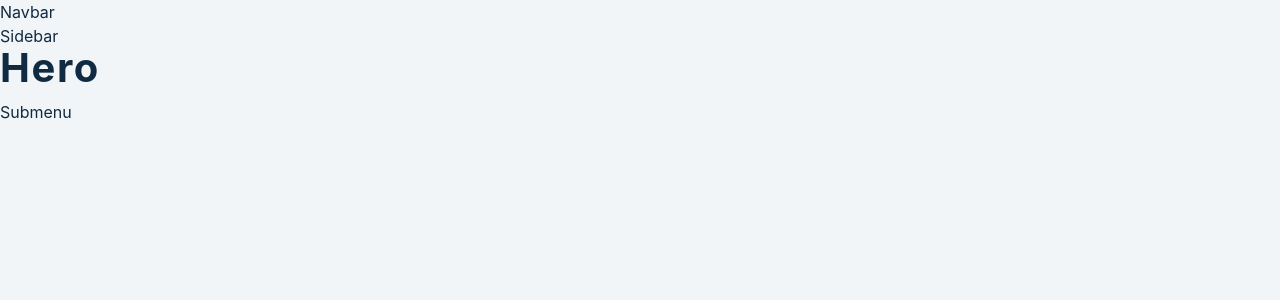
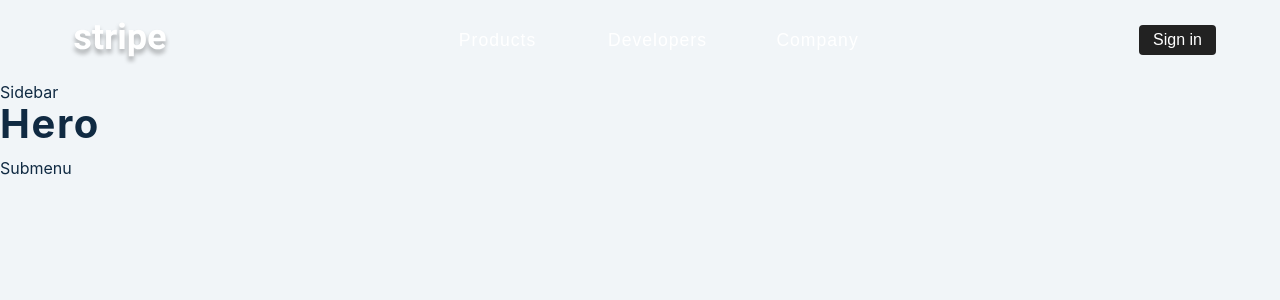
Before and after one commit to Jaga7/Stripe, a React (Create React App) app: page / in a window 1280 px wide. Shown: the top 300 px of the page. Built offline with nearby package versions, Linux system fonts and the light colour scheme.

Commit message:
Added navbar

```diff
--- a/src/Navbar.js
+++ b/src/Navbar.js
@@ -1,4 +1,33 @@
+import React from "react"
+import logo from "./images/logo.svg"
+import { FaBars } from "react-icons/fa"
+import { useGlobalContext } from "./context"
+
 const Navbar = () => {
-  return <div>Navbar</div>
+  const { openSidebar, openSubmenu, closeSubmenu } = useGlobalContext()
+  return (
+    <nav className='nav'>
+      <div className='nav-center'>
+        <div className='nav-header'>
+          <img src={logo} alt='stripe' className='nav-logo' />
+          <button className='btn toggle-btn' onClick={openSidebar}>
+            <FaBars />
+          </button>
+        </div>
+        <ul className='nav-links'>
+          <li>
+            <button className='link-btn'>products</button>
+          </li>
+          <li>
+            <button className='link-btn'>developers</button>
+          </li>
+          <li>
+            <button className='link-btn'>company</button>
+          </li>
+        </ul>
+        <button className='btn signin-btn'>Sign in</button>
+      </div>
+    </nav>
+  )
 }
 export default Navbar
```
